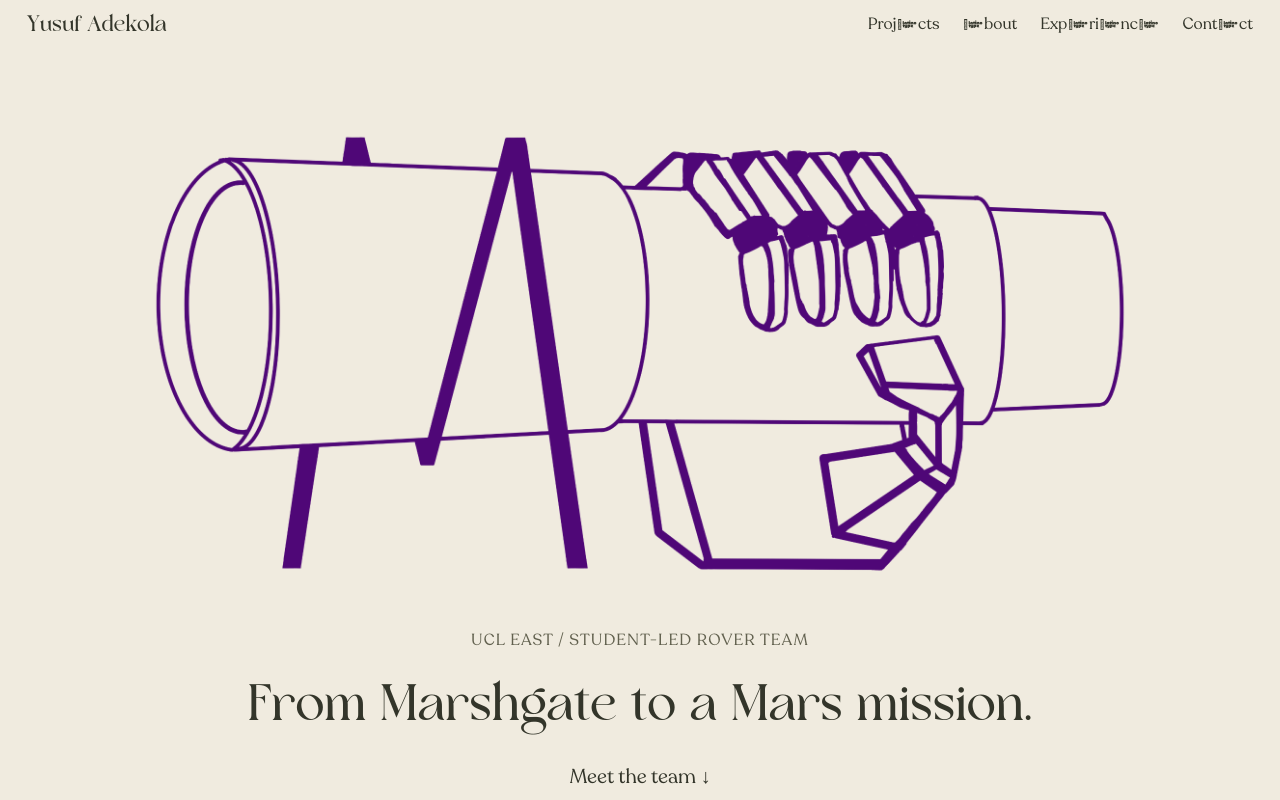
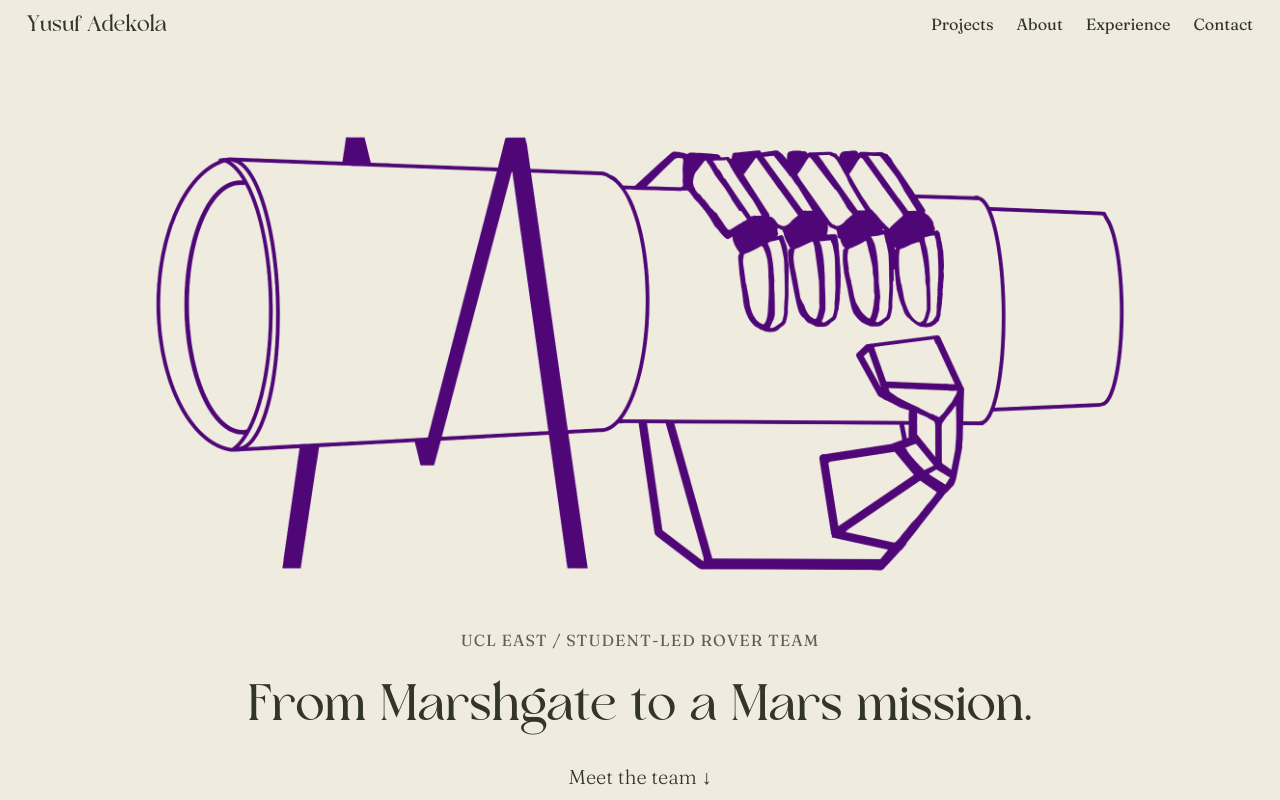
Before and after one commit to Mobolade0/portfolio, a Next.js app: page /marshgazers in a window 1280 px wide. Shown: the top 800 px of the page. Built offline with nearby package versions, Linux system fonts and the light colour scheme.

Commit message:
Fix DEMO watermark by using Fraunces Light for body text

```diff
--- a/app/globals.css
+++ b/app/globals.css
@@ -1,14 +1,7 @@
+@import url("https://fonts.googleapis.com/css2?family=Fraunces:wght@300;400;500&display=swap");
 @import "tailwindcss";
 
-/* Recoleta body and supporting typography. Supply a licensed webfont before merging. */
-@font-face {
-  font-family: "Recoleta";
-  src: url("/fonts/Recoleta-Regular.woff2") format("woff2");
-  font-weight: 400;
-  font-style: normal;
-  font-display: swap;
-}
-
+/* Fraunces: OFL-licensed lightweight body typography, replacing watermarked Fraunces DEMO. */
 @font-face {
 
   font-family: "Poynter Display";
@@ -52,7 +45,8 @@ body {
   margin: 0;
   background: var(--background);
   color: var(--foreground);
-  font-family: "Recoleta", Georgia, "Times New Roman", serif;
+  font-family: "Fraunces", Georgia, "Times New Roman", serif;
+  font-weight: 300;
   font-size: 1rem;
   line-height: 1.6;
 
@@ -979,7 +973,7 @@ select {
 .image-note,
 .work-bottom {
 
-  font-family: "Recoleta", Georgia, "Times New Roman", serif;
+  font-family: "Fraunces", Georgia, "Times New Roman", serif;
 
 }
 
@@ -1018,7 +1012,7 @@ h1, h2, h3,
   font-variant-ligatures: normal;
   line-height: 1.15;
 }
-.eyebrow { font-family: "Recoleta", Georgia, "Times New Roman", serif; }
+.eyebrow { font-family: "Fraunces", Georgia, "Times New Roman", serif; }
 html { scroll-padding-top: 5rem; }
 
 /* Full-width fixed navigation and an evenly filled project column. */
@@ -1262,14 +1256,14 @@ html { scroll-padding-top: 5rem; }
 }
 
 
-/* Readable Recoleta body text with Askino display headings. */
+/* Readable Fraunces body text with Askino display headings. */
 body { font-size: clamp(1.125rem, 1.25vw, 1.5rem); }
 .identity h1 { font-feature-settings: "ss01" 1; }
 .eyebrow, .image-note, .footer-note, .contact-pending small { font-size: 1rem; }
 .profile-body, .project-summary, .project-role { font-size: clamp(1.125rem, 1.25vw, 1.5rem); }
 .profile-body { max-width: 38rem; line-height: 1.45; }
 .profile-detail, .contact-links a, .contact-pending { font-size: 1.125rem; }
-.profile-detail { font-family: "Recoleta", Georgia, "Times New Roman", serif; }
+.profile-detail { font-family: "Fraunces", Georgia, "Times New Roman", serif; }
 .footer-note { margin-top: 12px; }
 .personal-footer { padding-top: 12px; }
 .portrait-space { height: clamp(90px, 14svh, 180px); }
@@ -1372,7 +1366,7 @@ body { font-size: clamp(1.125rem, 1.25vw, 1.5rem); }
 .home-navigation > :last-child { border-right: 0; }
 .home-navigation > a:hover { background: #51473d; color: #f3eee5; }
 .project-caption h3 { font-size: clamp(1.5rem, 1.7vw, 2rem); }
-.project-caption .project-summary { font-family: "Recoleta", Georgia, "Times New Roman", serif; font-size: clamp(1.0625rem, 1.15vw, 1.375rem); line-height: 1.55; margin-top: 0; }
+.project-caption .project-summary { font-family: "Fraunces", Georgia, "Times New Roman", serif; font-size: clamp(1.0625rem, 1.15vw, 1.375rem); line-height: 1.55; margin-top: 0; }
 
 /* Named tabs and a native horizontal swipe/scroll area. */
 .profile-tabs { display: flex; gap: 6px; margin-bottom: 12px; }
@@ -1556,7 +1550,7 @@ body { font-size: clamp(1.125rem, 1.25vw, 1.5rem); }
 .home-navigation { display: flex; align-items: center; justify-content: flex-end; padding: 0 30px; background: var(--background); border: 0; }
 .home-navigation-links { display: flex; align-items: center; justify-content: flex-end; gap: clamp(20px, 2vw, 36px); }
 .home-navigation .home-navigation-links > a,
-.home-navigation .home-navigation-links > button { display: inline-flex; align-items: center; justify-content: center; width: auto; height: auto; min-height: 44px; padding: 4px 0; border: 0; border-radius: 0; background: transparent; color: var(--foreground); font-family: "Recoleta", Georgia, "Times New Roman", serif; font-size: clamp(1.125rem, 1.2vw, 1.375rem); font-weight: 400; line-height: 1.2; text-decoration: none; }
+.home-navigation .home-navigation-links > button { display: inline-flex; align-items: center; justify-content: center; width: auto; height: auto; min-height: 44px; padding: 4px 0; border: 0; border-radius: 0; background: transparent; color: var(--foreground); font-family: "Fraunces", Georgia, "Times New Roman", serif; font-size: clamp(1.125rem, 1.2vw, 1.375rem); font-weight: 400; line-height: 1.2; text-decoration: none; }
 .home-navigation .home-navigation-links > a:hover,
 .home-navigation .home-navigation-links > button:hover { background: transparent; color: var(--foreground); text-decoration: underline; text-underline-offset: 5px; }
 .home-navigation .home-menu-toggle { display: none; width: 44px; height: 44px; padding: 0; border: 0; border-radius: 8px; background: transparent; color: var(--foreground); }
@@ -1970,7 +1964,7 @@ body { font-size: clamp(1.125rem, 1.25vw, 1.5rem); }
   .image-note,
   .work-bottom,
   .project-summary {
-    font-family: "Recoleta", Georgia, "Times New Roman", serif;
+    font-family: "Fraunces", Georgia, "Times New Roman", serif;
   }
 
   .desktop-project-note-marker,
@@ -2199,7 +2193,7 @@ body { font-size: clamp(1.125rem, 1.25vw, 1.5rem); }
 }
 
 
-/* Askino is used for display text; Recoleta remains the body font. */
+/* Askino is used for display text; Fraunces remains the body font. */
 @font-face {
   font-family: "Askino";
   src: url("/fonts/Askino-Regular.woff2") format("woff2");
```
Also changed, not shown: public/fonts/Recoleta-Regular.woff2 (deleted).
